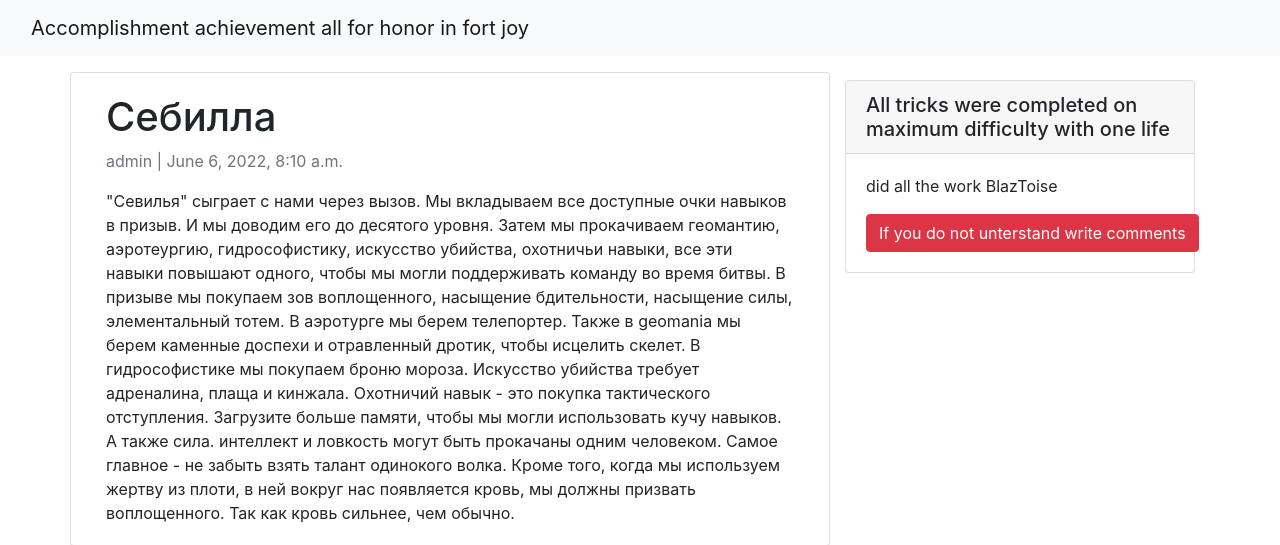
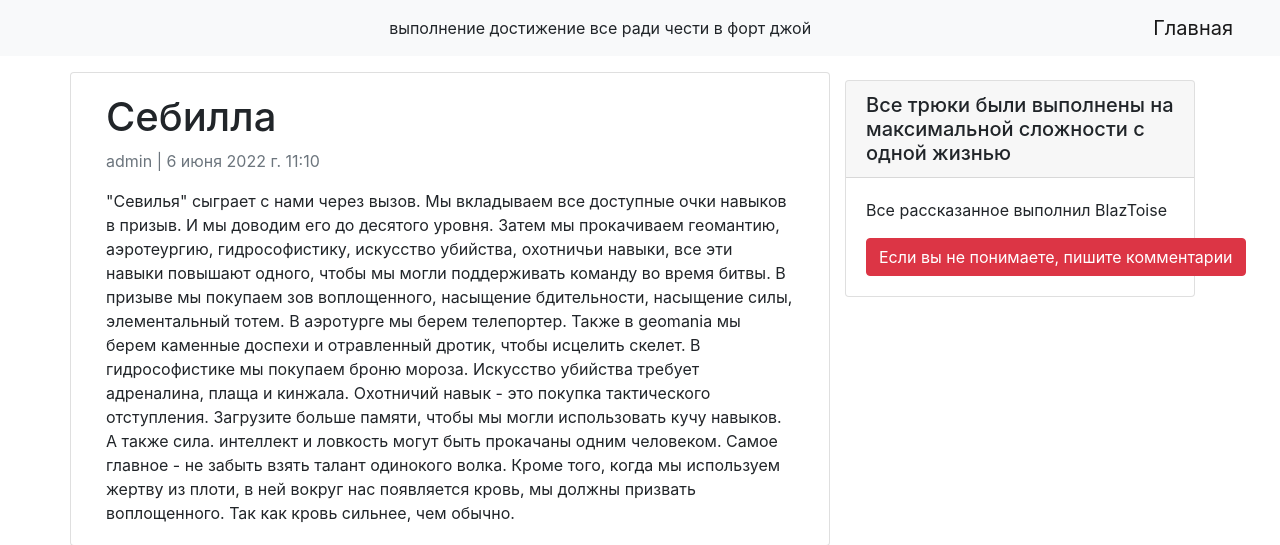
Before and after one commit to LenRet12/BlazToise10, a Django app: a page that uses mysite/templates/base.html in a window 1280 px wide. Shown: the top 545 px of the page. Run offline with Django 4.2, Linux system fonts and the light colour scheme; data comes from the database, SQL or seed files in the repository; both versions use the stored data as it was after the commit; some libraries are stand-ins or nearby versions.

Commit message:
Локализация

```diff
--- a/mysite/blog/models.py
+++ b/mysite/blog/models.py
@@ -14,7 +14,7 @@ class Post(models.Model):
     updated_on = models.DateTimeField(auto_now= True)
     content = models.TextField()
     created_on = models.DateTimeField(auto_now_add=True)
-    status = models.IntegerField(choices=STATUS, default=0)
+    status = models.IntegerField(choices=STATUS, default=1)
 
     class Meta:
         ordering = ['-created_on']
@@ -28,7 +28,7 @@ class Comment(models.Model):
     email = models.EmailField()
     body = models.TextField()
     created_on = models.DateTimeField(auto_now_add=True)
-    active = models.BooleanField(default=False)
+    active = models.BooleanField(default=True)
 
     class Meta:
         ordering = ['created_on']
--- a/mysite/mysite/settings.py
+++ b/mysite/mysite/settings.py
@@ -105,9 +105,9 @@ AUTH_PASSWORD_VALIDATORS = [
 # Internationalization
 # https://docs.djangoproject.com/en/4.0/topics/i18n/
 
-LANGUAGE_CODE = 'en-us'
+LANGUAGE_CODE = 'ru-ru'
 
-TIME_ZONE = 'UTC'
+TIME_ZONE = 'Europe/Moscow'
 
 USE_I18N = True
 
--- a/mysite/templates/base.html
+++ b/mysite/templates/base.html
@@ -24,7 +24,8 @@
         <!-- Navigation -->
         <nav class="navbar navbar-expand-lg navbar-light bg-light shadow" id="mainNav">
             <div class="container-fluid">
-                <a class="navbar-brand" href="{% url 'home' %}">Accomplishment achievement all for honor in fort joy</a>
+                <a class="navbar-brand" href="{% url 'home' %}"></a>выполнение достижение все ради чести в форт джой
+                <a class="navbar-brand" href="{% url 'home' %}"> Главная </a>
                 <button class="navbar-toggler navbar-toggler-right" type="button" data-toggle="collapse"
                     data-target="#navbarResponsive" aria-controls="navbarResponsive" aria-expanded="false"
                     aria-label="Toggle navigation">
--- a/mysite/templates/post_detail.html
+++ b/mysite/templates/post_detail.html
@@ -31,18 +31,12 @@
     </div>
     <div class="col-md-8 card mb-4  mt-3 ">
       <div class="card-body">
-        {% if new_comment %}
-        <div class="alert alert-success" role="alert">
-          Your comment is awaiting moderation
-        </div>
-        {% else %}
         <h3>Leave a comment</h3>
         <form method="post" style="margin-top: 1.3em;">
           {{ comment_form.as_p }}
           {% csrf_token %}
           <button type="submit" class="btn btn-primary  btn-lg">Submit</button>
         </form>
-        {% endif %}
       </div>
     </div>
   </div>
--- a/mysite/templates/sidebar.html
+++ b/mysite/templates/sidebar.html
@@ -5,10 +5,10 @@
     <!-- Sidebar Widgets Column -->
     <div class="col-md-4 float-right ">
         <div class="card my-4">
-            <h5 class="card-header">All tricks were completed on maximum difficulty with one life</h5>
+            <h5 class="card-header">Все трюки были выполнены на максимальной сложности с одной жизнью</h5>
             <div class="card-body">
-                <p class="card-text"> did all the work BlazToise</p>
-                <a href="#" class="btn btn-danger">If you do not unterstand write comments</a>
+                <p class="card-text"> Все рассказанное выполнил BlazToise</p>
+                <a href="#" class="btn btn-danger">Если вы не понимаете, пишите комментарии</a>
             </div>
         </div>
     </div>
```
Also changed, not shown: mysite/db.sqlite3.
